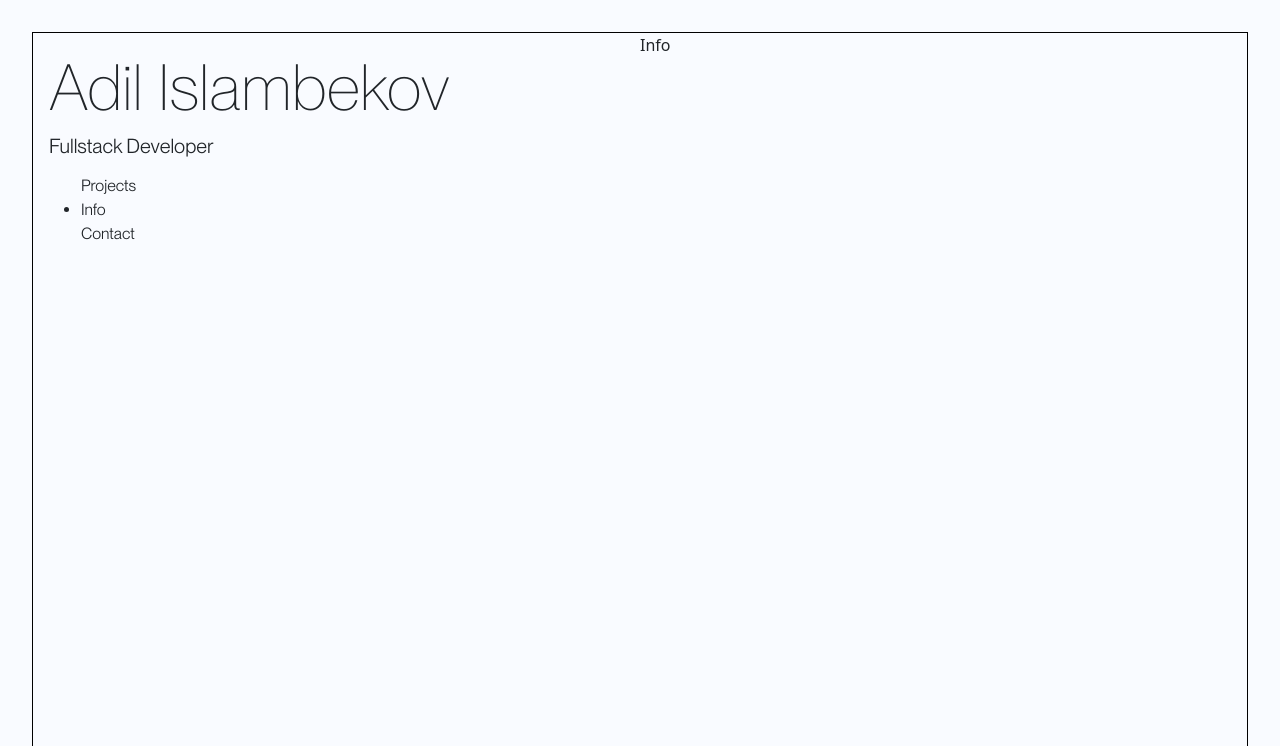
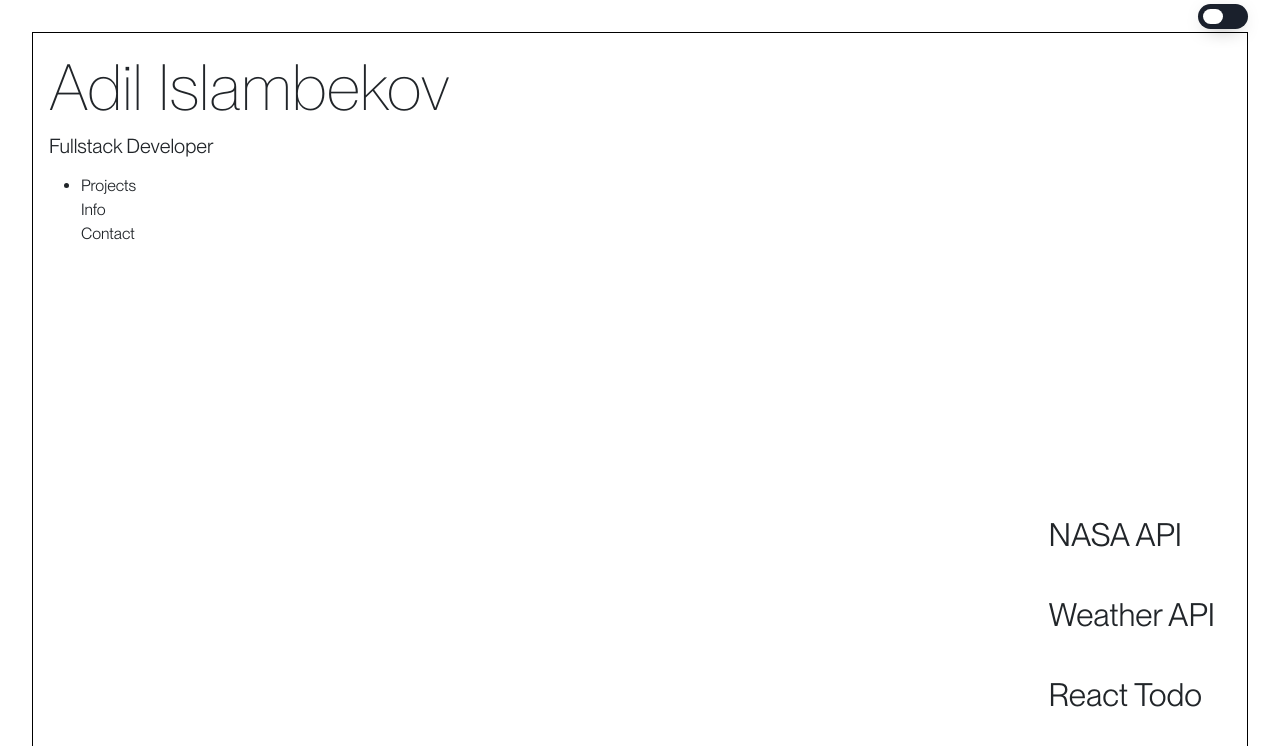
Before and after one commit to osnapitzadi/portfolio, a React (Create React App) app: page / in a window 1280 px wide. Shown: the top 746 px of the page. Built offline with nearby package versions, Linux system fonts and the light colour scheme.

Commit message:
no animation

```diff
--- a/package.json
+++ b/package.json
@@ -8,6 +8,7 @@
     "@testing-library/user-event": "^13.5.0",
     "animejs": "^3.2.1",
     "bootstrap": "^5.3.0",
+    "bootstrap-icons": "^1.10.5",
     "react": "^18.2.0",
     "react-dom": "^18.2.0",
     "react-scripts": "5.0.1",
--- a/src/App.css
+++ b/src/App.css
@@ -1,7 +1,59 @@
 @import url('./fonts/fonts.css');
 
+body {
+  height: 100vh;
+  transition: color 0.5s ease-in, background-color 0.5s ease-in;
+}
+
+#toggle {
+  position: absolute;
+  top: 0.25rem;
+  right: 2rem;
+  width: 50px;
+  display: flex;
+  padding: 5px;
+  background-color: #1a202c;
+  display: block;
+  border-radius: 1000px;
+  cursor: pointer;
+  box-shadow: 0px 5px 20px -10px #000000;
+  transition: background-color 0.2s ease-in;
+
+  .toggle-inner {
+    width: 20px;
+    height: 15px;
+    background-color: white;
+    border-radius: 1000px;
+    transition: margin-left 0.2s ease-in, background-color 0.2s ease-in;
+
+    &.toggle-active {
+      margin-left: 20px;
+    }
+  }
+}
+
+
+
+.dark-mode {
+  color: white;
+  background-color: #000!important;
+
+
+  #toggle {
+    background-color: white;
+
+    .toggle-inner {
+      background-color: #000;
+    }
+  }
+  .frame {
+    border: 1px solid #fff;
+  }
+
+}
+
 .frame {
-  position: fixed;
+  position: absolute;
   top: 2rem;
   left: 2rem;
   right: 2rem;
@@ -21,11 +73,11 @@ h1 {
 .menu-item {
   cursor: pointer;
   font-family: 'Neue Montreal', sans-serif;
-  transition: color 1s ease-in;
+  transition: color 0.5s ease-in;
 }
 
 .menu-item:hover {
-  color: #363636; /* Change this to the desired text color */
+  color: #7D8CA3; /* Change this to the desired text color */
 }
 
 ul {
@@ -35,3 +87,40 @@ ul {
 .menu-active {
   list-style-type: disc;
 }
+
+.info {
+  font-family: 'Neue Montreal', sans-serif;
+  font-size: 1rem;
+  font-weight: 400;
+  transition: all 0.5s ease-in;
+}
+
+.projects {
+  font-family: 'Neue Montreal', sans-serif;
+  font-size: 2rem;
+  font-weight: 400;
+}
+
+.project {
+  margin: 1rem 0;
+}
+
+.fade-in {
+  opacity: 1;
+  transition: opacity 0.3s ease-in;
+}
+
+.fade-out {
+  opacity: 0;
+  transition: opacity 0.3s ease-out;
+}
+
+.contact {
+  font-family: 'Neue Montreal', sans-serif;
+  font-size: 1rem;
+  font-weight: 400;
+}
+
+.h7 {
+  font-size: 0.75rem;
+}
--- a/src/App.js
+++ b/src/App.js
@@ -1,10 +1,33 @@
 import './App.css';
 import Frame from './components/Frame';
+import { useState, useEffect } from 'react';
 
 function App() {
+  const [darkMode, setDarkMode] = useState(false);
+
+  useEffect(() => {
+    const body = document.body
+    const toggle = document.querySelector('.toggle-inner')
+
+    // If dark mode is enabled - adds classes to update dark-mode styling.
+    // Else, removes and styling is as normal.
+    if( darkMode === true ) {
+      body.classList.add('dark-mode')
+      toggle.classList.add('toggle-active')
+    } else {
+      body.classList.remove('dark-mode')
+      toggle.classList.remove('toggle-active')
+    }
+  }, [darkMode])
   return (
     <div className='container-fuild'>
       <Frame />
+      <div
+        id="toggle"
+        onClick={() => darkMode === false ? setDarkMode(true) : setDarkMode(false)}
+      >
+        <div className="toggle-inner"/>
+      </div>
     </div>
   );
 }
--- a/src/components/Contact.js
+++ b/src/components/Contact.js
@@ -2,7 +2,13 @@ import React from 'react'
 
 function Contact() {
   return (
-    <div>Contact</div>
+    <div className='m-3 align-self-end ms-auto contact'>
+        <div className='d-flex flex-column '>
+            <div><i class="bi bi-box-arrow-up-left h7"></i> LinkedIn</div>
+            <div><i class="bi bi-box-arrow-up-left h7"></i> GitHub</div>
+            <div><i class="bi bi-box-arrow-up-left h7"></i> Email</div>
+        </div>
+    </div>
   )
 }
 
--- a/src/components/Frame.js
+++ b/src/components/Frame.js
@@ -4,28 +4,35 @@ import Hero from './Hero'
 import Projects from './Projects'
 import Info from './Info'
 import Contact from './Contact'
+import { set } from 'animejs'
 
 function Frame() {
 
-        const [page, setPage] = useState("info");
+        const [page, setPage] = useState("projects");
+
+
+        const toggleComponent = (divId) => () => {
+            setPage(divId);
+        };
+
 
         return (
         <div className='frame d-flex flex-row'>
             <div className='col-6'>
                 <Hero />
                 <ul className="m-3">
-                    <li className={`menu-item ${page === 'projects' ? 'menu-active' : ''}`}>
-                        <div onClick={() => setPage('projects')}>Projects</div>
+                    <li id='projects' className={`menu-item ${page === 'projects' ? 'menu-active' : ''}`}>
+                        <div onClick={toggleComponent('projects')}>Projects</div>
                     </li>
-                    <li className={`menu-item ${page === 'info' ? 'menu-active' : ''}`}>
-                        <div onClick={() => setPage('info')}>Info</div>
+                    <li id='info' className={`menu-item ${page === 'info' ? 'menu-active' : ''}`}>
+                        <div onClick={toggleComponent('info')}>Info</div>
                     </li>
-                    <li className={`menu-item ${page === 'contact' ? 'menu-active' : ''}`}>
-                        <div onClick={() => setPage('contact')}>Contact</div>
+                    <li id='contact' className={`menu-item ${page === 'contact' ? 'menu-active' : ''}`}>
+                        <div onClick={toggleComponent('contact')}>Contact</div>
                     </li>
                 </ul>
             </div>
-            <div className='col-6'>
+            <div className='col-6 d-flex'>
                 {page === 'projects' ? <Projects /> : null }
                 {page === 'info' ? <Info /> : null}
                 {page === 'contact' ? <Contact /> : null}
--- a/src/components/Info.js
+++ b/src/components/Info.js
@@ -2,7 +2,8 @@ import React from 'react'
 
 function Info() {
   return (
-    <div>Info</div>
+    <div className={`m-3 align-self-end ms-auto info col-sm-12 col-md-6 col-lg-3`}>Born in 1996 in Almaty, Qazaqstan. I firmly believe that the extent of one's potential remains immeasurable unless they are willing to embrace failure and persevere through countless attempts.
+    </div>
   )
 }
 
--- a/src/index.css
+++ b/src/index.css
@@ -5,7 +5,6 @@ body {
     sans-serif;
   -webkit-font-smoothing: antialiased;
   -moz-osx-font-smoothing: grayscale;
-  background-color: #F9FBFF!important;
 }
 
 code {
--- a/src/index.js
+++ b/src/index.js
@@ -4,6 +4,7 @@ import './index.css';
 import App from './App';
 import reportWebVitals from './reportWebVitals';
 import 'bootstrap/dist/css/bootstrap.min.css';
+import 'bootstrap-icons/font/bootstrap-icons.css'
 
 const root = ReactDOM.createRoot(document.getElementById('root'));
 root.render(
```
Also changed, not shown: 1 other file (tests, documents, lock files or other folders).
